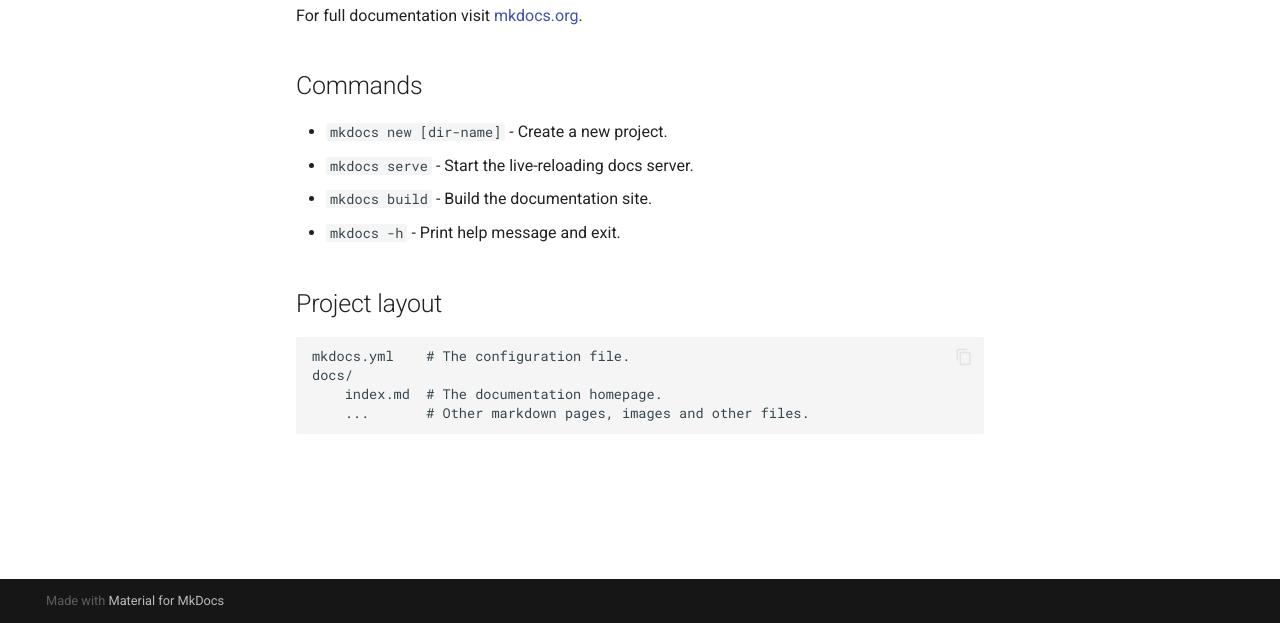
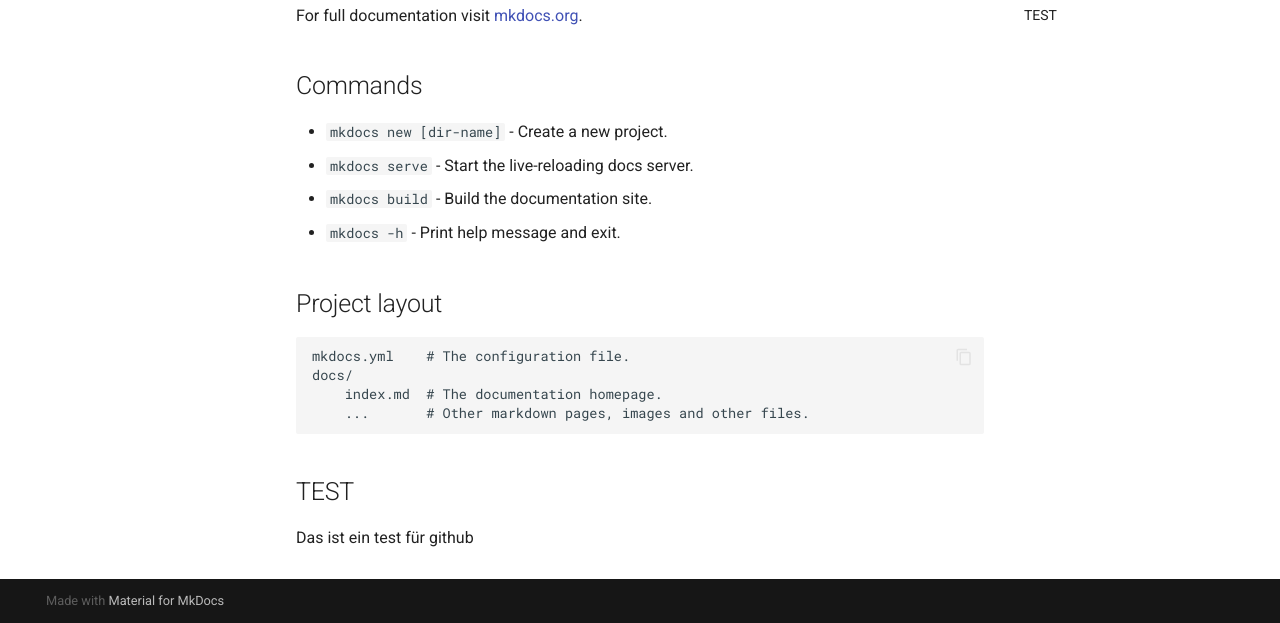
Before and after one commit to alexander45603/DA-Dokumentaion, a plain HTML site: page index.html in a window 1280 px wide. Shown: the part 177-800 px from the top of the page. Drawn offline with Linux system fonts and the light colour scheme.

Commit message:
Deployed  with MkDocs version: 1.1.2

```diff
--- a/index.html
+++ b/index.html
@@ -215,6 +215,13 @@
 
 </li>
 
+        <li class="md-nav__item">
+  <a href="#test" class="md-nav__link">
+    TEST
+  </a>
+
+</li>
+
     </ul>
 
 </nav>
@@ -262,6 +269,13 @@
 
 </li>
 
+        <li class="md-nav__item">
+  <a href="#test" class="md-nav__link">
+    TEST
+  </a>
+
+</li>
+
     </ul>
 
 </nav>
@@ -290,6 +304,8 @@
     index.md  # The documentation homepage.
     ...       # Other markdown pages, images and other files.
 </code></pre>
+<h2 id="test">TEST</h2>
+<p>Das ist ein test für github</p>
 
 
 
--- a/search/search_index.json
+++ b/search/search_index.json
@@ -1 +1 @@
-{"config":{"lang":["en"],"min_search_length":3,"prebuild_index":false,"separator":"[\\s\\-]+"},"docs":[{"location":"","text":"Welcome to MkDocs For full documentation visit mkdocs.org . Commands mkdocs new [dir-name] - Create a new project. mkdocs serve - Start the live-reloading docs server. mkdocs build - Build the documentation site. mkdocs -h - Print help message and exit. Project layout mkdocs.yml # The configuration file. docs/ index.md # The documentation homepage. ... # Other markdown pages, images and other files.","title":"Welcome to MkDocs"},{"location":"#welcome-to-mkdocs","text":"For full documentation visit mkdocs.org .","title":"Welcome to MkDocs"},{"location":"#commands","text":"mkdocs new [dir-name] - Create a new project. mkdocs serve - Start the live-reloading docs server. mkdocs build - Build the documentation site. mkdocs -h - Print help message and exit.","title":"Commands"},{"location":"#project-layout","text":"mkdocs.yml # The configuration file. docs/ index.md # The documentation homepage. ... # Other markdown pages, images and other files.","title":"Project layout"}]}
+{"config":{"lang":["en"],"min_search_length":3,"prebuild_index":false,"separator":"[\\s\\-]+"},"docs":[{"location":"","text":"Welcome to MkDocs For full documentation visit mkdocs.org . Commands mkdocs new [dir-name] - Create a new project. mkdocs serve - Start the live-reloading docs server. mkdocs build - Build the documentation site. mkdocs -h - Print help message and exit. Project layout mkdocs.yml # The configuration file. docs/ index.md # The documentation homepage. ... # Other markdown pages, images and other files. TEST Das ist ein test f\u00fcr github","title":"Welcome to MkDocs"},{"location":"#welcome-to-mkdocs","text":"For full documentation visit mkdocs.org .","title":"Welcome to MkDocs"},{"location":"#commands","text":"mkdocs new [dir-name] - Create a new project. mkdocs serve - Start the live-reloading docs server. mkdocs build - Build the documentation site. mkdocs -h - Print help message and exit.","title":"Commands"},{"location":"#project-layout","text":"mkdocs.yml # The configuration file. docs/ index.md # The documentation homepage. ... # Other markdown pages, images and other files.","title":"Project layout"},{"location":"#test","text":"Das ist ein test f\u00fcr github","title":"TEST"}]}
```
Also changed, not shown: 1 other file.
